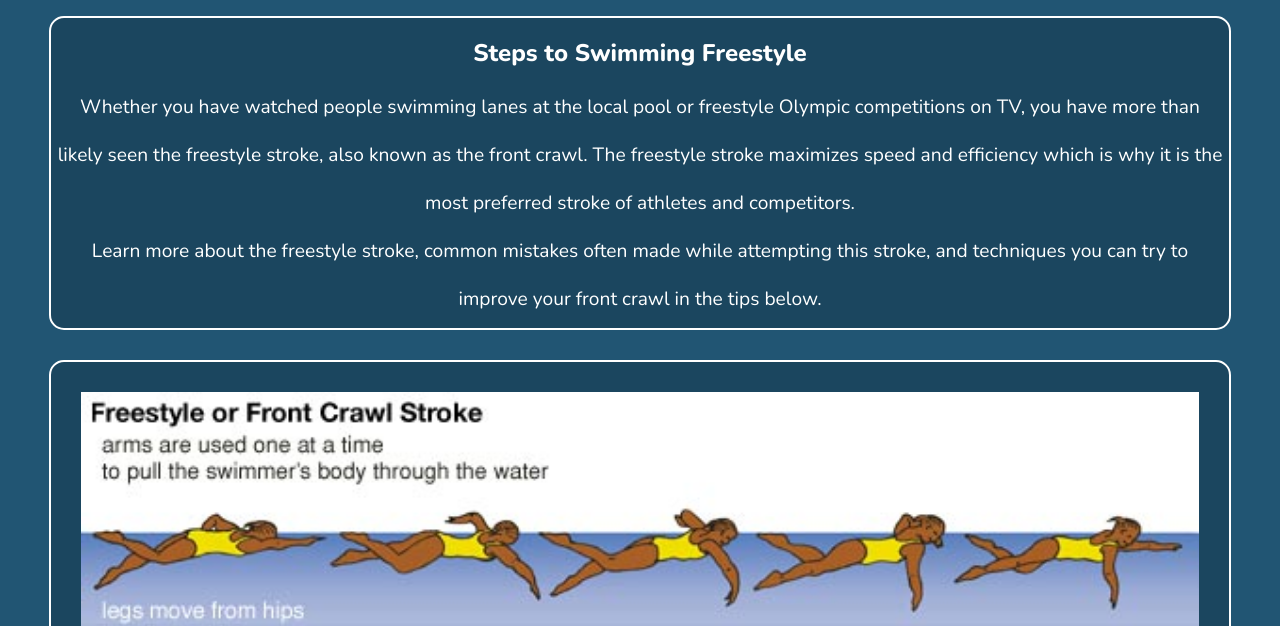
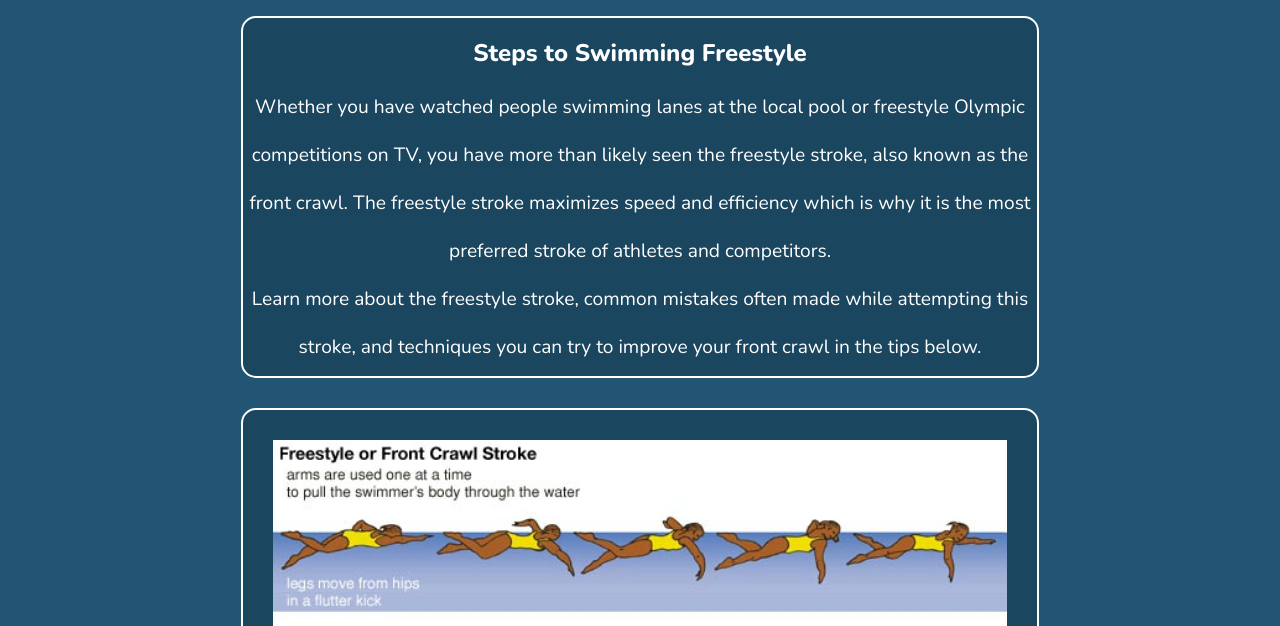
Before and after one commit to nadavaa/portfolio, a plain HTML site: page free.html in a window 1280 px wide. Shown: the part 174-800 px from the top of the page. Drawn offline with nearby package versions, Linux system fonts and the light colour scheme.

Commit message:
Add files via upload

```diff
--- a/css/style.css
+++ b/css/style.css
@@ -500,7 +500,7 @@ input[type=submit]:hover {
 
     #home1 {
         display: grid;
-        grid-template-columns: 45% 30px 45%;
+        grid-template-columns: 30% 30px 30%;
         grid-template-rows: auto;
         justify-content: center;
         grid-row-gap: 30px;
```
